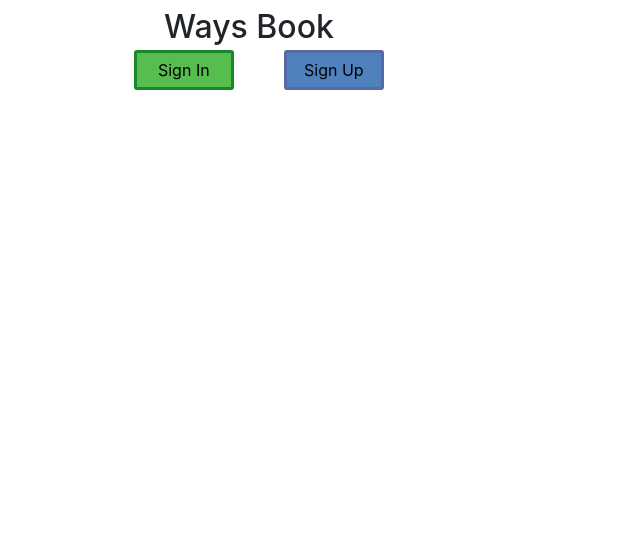
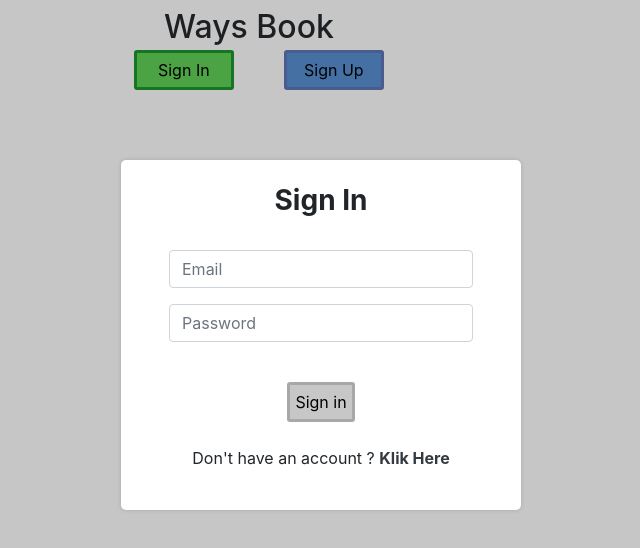
Before and after one commit to AnggaAurelius/-DWF20VBFK_waysbooks, a React (Create React App) app in the folder client/: page / in a window 1280 px wide. Both pictures are taken after a click on the button "Sign In". Shown: the top 548 px of the page, without its empty margins (391-1031 px from the left). Built offline with nearby package versions, Linux system fonts and the light colour scheme.

Commit message:
custom modal

```diff
--- a/client/src/App.css
+++ b/client/src/App.css
@@ -1,7 +1,29 @@
 .App {
   text-align: center;
 }
-
+.bold {
+  font-weight: bold;
+}
+.bg-gray {
+  background-color: #98aec4;
+}
+.bgland {
+  background-color: #e5e5e5;
+  top: 0;
+  bottom: 0;
+  left: 0;
+  right: 0;
+  position: fixed;
+  display: block;
+  z-index: -1;
+}
+.full {
+  top: 0;
+  bottom: 0;
+  left: 0;
+  right: 0;
+  position: fixed;
+}
 .tombol {
   background-color: #c7c7c7;
   border: 3px solid #a8a8a8;
@@ -15,3 +37,36 @@
   border: 3px solid #6b6a6a;
   border-radius: 3px;
 }
+
+.Modal {
+  position: fixed;
+  top: -80vh;
+  background-color: #ffffff;
+  width: 400px;
+  box-shadow: 0 0 4px 0px rgba(0, 0, 0, 0.15);
+  left: 40%;
+  padding: 0 12px 12px;
+  transition: all 0.6s ease-out;
+  z-index: 2;
+  border-radius: 5px;
+}
+
+.Modal.Show {
+  top: 20%;
+  z-index: 2;
+}
+
+.Overlay {
+  background-color: rgba(0, 0, 0, 0.137);
+  top: 0;
+  bottom: 0;
+  left: 0;
+  right: 0;
+  position: fixed;
+  display: none;
+  z-index: 1;
+}
+
+.Overlay.Show {
+  display: block;
+}
--- a/client/src/pages/LandingPage/index.jsx
+++ b/client/src/pages/LandingPage/index.jsx
@@ -5,7 +5,7 @@ import "./style.css";
 
 const LandingPage = () => {
   return (
-    <div className="pt-2 bg-gray full">
+    <div className="pt-2 bgland full">
       <h2>Ways Book</h2>
       <Login />
       <br />
--- a/client/src/pages/LandingPage/login/index.jsx
+++ b/client/src/pages/LandingPage/login/index.jsx
@@ -1,14 +1,70 @@
-import React from "react";
+import React, { useState } from "react";
+import { Form } from "react-bootstrap";
 
 const Login = () => {
+  const [signInModal, setSignInModal] = useState(false);
+  const setOverlay = () => {
+    setSignInModal(false);
+  };
+
   return (
     <div className="container">
       <button
         className="tombol sign signIn"
-        // onClick={() => setSignInModal(!signInModal)}
+        onClick={() => setSignInModal(!signInModal)}
       >
         Sign In
       </button>
+      <div className={` pl-5 pr-5 p-4 Modal ${signInModal ? "Show" : ""}`}>
+        <h3 className="bold">Sign In</h3>
+        <br />
+        <Form className="gray">
+          <Form.Group controlId="formBasicEmail" className="form">
+            <Form.Control
+              className="form"
+              type="email"
+              placeholder="Email"
+              name="email"
+              // value={email}
+              // onChange={(e) => handleLogin(e)}
+              required
+            />
+          </Form.Group>
+          <Form.Group controlId="formBasicPassword" className="form">
+            <Form.Control
+              className="form"
+              type="password"
+              placeholder="Password"
+              name="password"
+              // value={password}
+              // onChange={(e) => handleLogin(e)}
+              required
+            />
+          </Form.Group>
+          <br />
+          <button className="tombol" type="submit">
+            Sign in
+          </button>
+          <div>
+            <br />
+            <p className="text-center">
+              Don't have an account ?{" "}
+              <a
+                className="text-dark"
+                href="#"
+                // onClick={() => switching(false)}
+              >
+                <strong> Klik Here</strong>
+              </a>
+            </p>
+          </div>
+        </Form>
+      </div>
+      <div
+        className={`Overlay ${signInModal ? "Show" : ""}`}
+        onClick={() => setOverlay()}
+      />
+      <div className="bgland" />
     </div>
   );
 };
```
